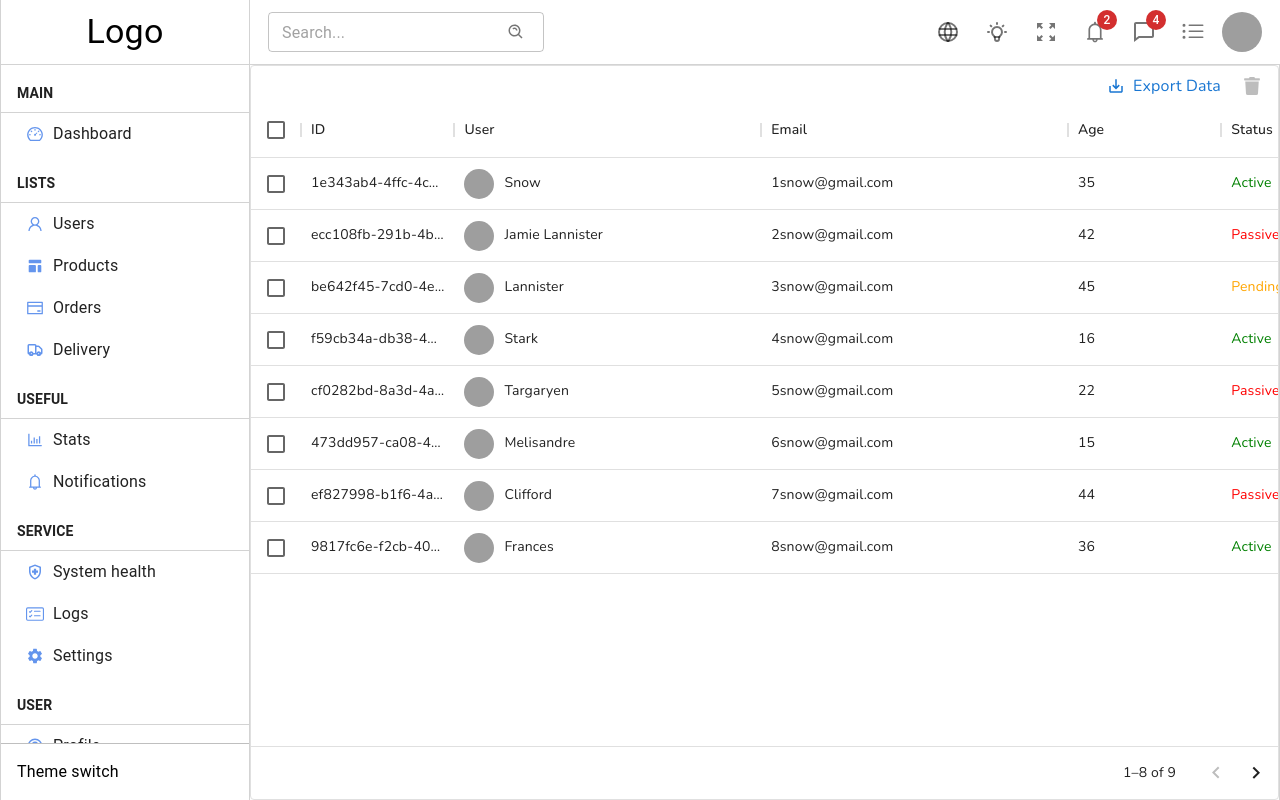
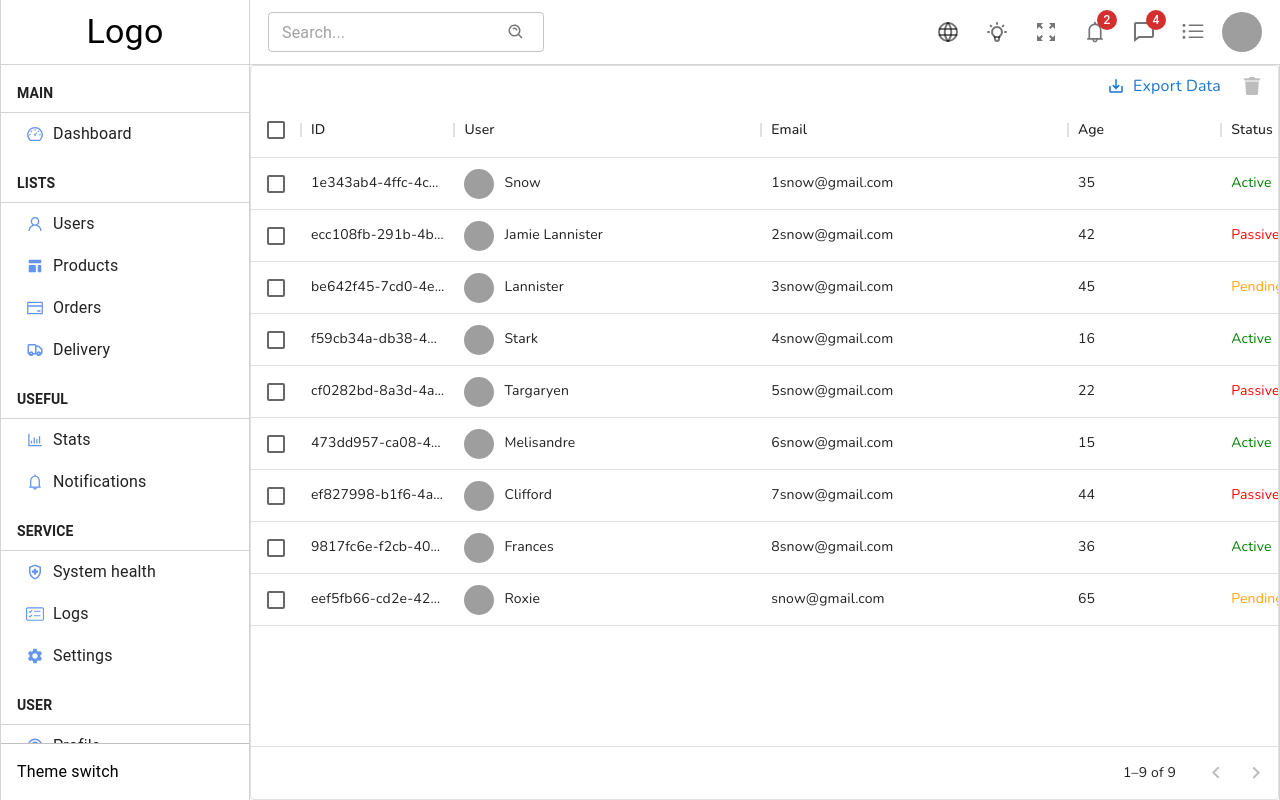
Before and after one commit to guzzz-12/admin-dashboard, a React (Create React App) app: page /users in a window 1280 px wide. Built offline with nearby package versions, Linux system fonts and the light colour scheme; grey boxes are pictures that could not be loaded.

Commit message:
Correcciones menores

```diff
--- a/src/components/usersTable/index.tsx
+++ b/src/components/usersTable/index.tsx
@@ -191,8 +191,8 @@ const usersColumns: GridColDef[] = [
             </Tooltip>
           </GridToolbarContainer>
         )}}
-        pageSize={8}
-        rowsPerPageOptions={[8]}
+        pageSize={10}
+        rowsPerPageOptions={[10]}
         page={page}
         localeText={localization}
         checkboxSelection
--- a/src/pages/home/home.css
+++ b/src/pages/home/home.css
@@ -14,6 +14,7 @@
 
 .home__charts {
   display: flex;
+  align-items: stretch;
   gap: var(--spacing-lg);
   margin-bottom: var(--spacing-xl);
 }
--- a/src/pages/home/index.tsx
+++ b/src/pages/home/index.tsx
@@ -16,7 +16,7 @@ const HomePage = () => {
       </Box>
       <Box className="home__charts">
         <FeaturedChart />
-        <Chart />
+        <Chart fillMode="solid" />
       </Box>
       <Box className="home__transactions">
         <TransactionsTable />
```
